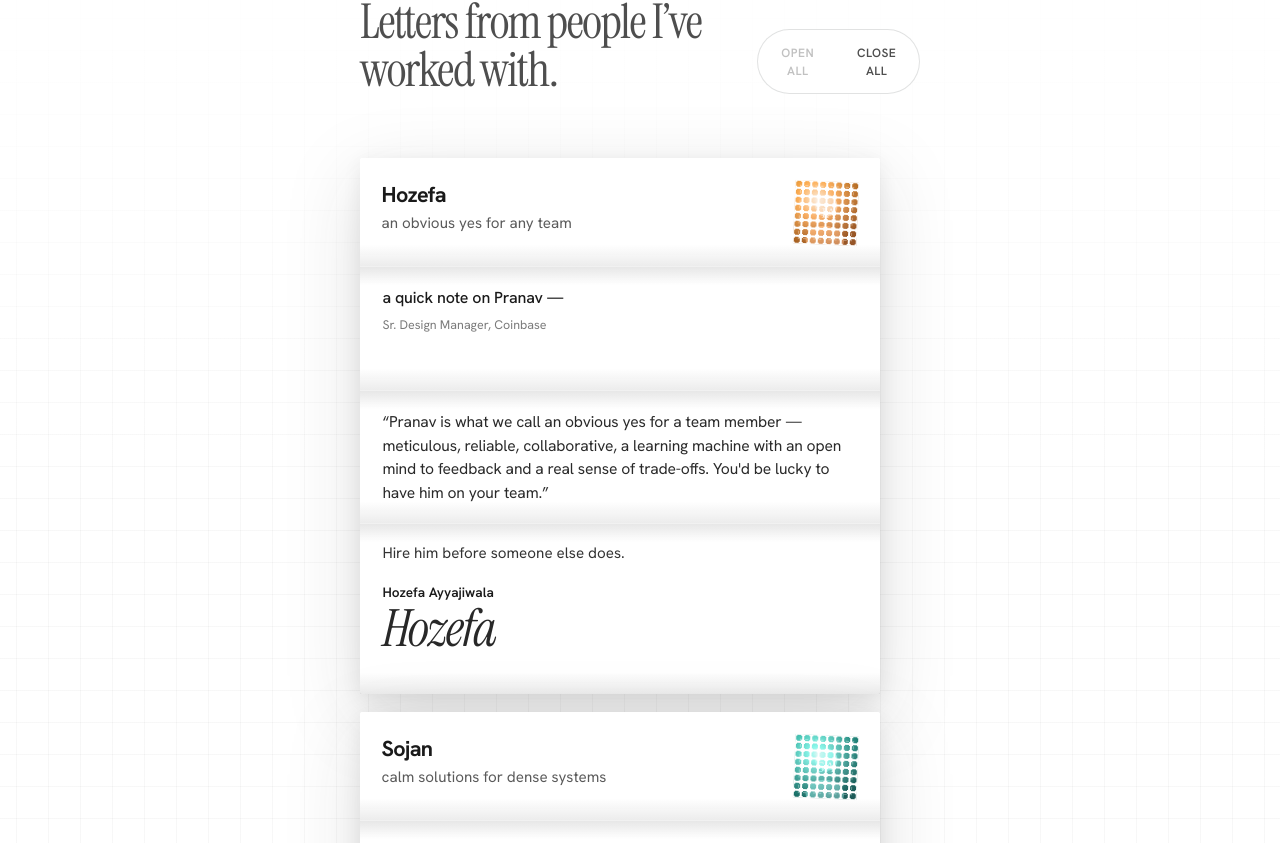
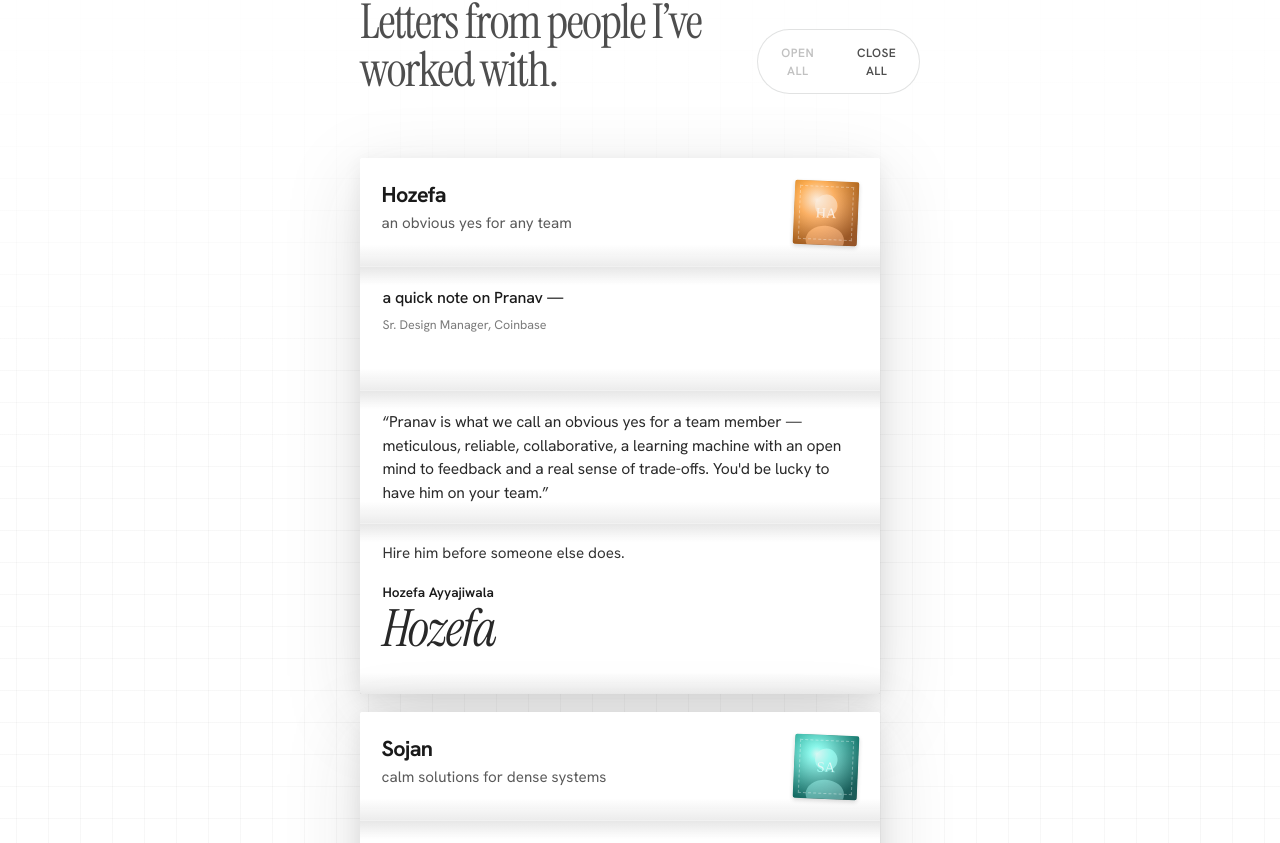
Before and after one commit to designernoob/cursorportfolio, a React (Vite) app: page / in a window 1280 px wide. Shown: the part 6108-6951 px from the top of the page. Built offline with nearby package versions, Linux system fonts and the light colour scheme; the HTML template or start-up script is replaced by a standard one.

Commit message:
Remove dotted stamp mask pattern from letters
The scalloped-edge CSS mask was rendering as a visible bronze
dot grid on each stamp — replace with a clean square stamp.

Co-authored-by: pranavvmitan <designernoob@users.noreply.github.com>

```diff
--- a/src/index.css
+++ b/src/index.css
@@ -382,15 +382,7 @@ a {
   width: 64px;
   height: 64px;
   overflow: hidden;
-  /* Serrated postage-stamp edge via radial mask */
-  -webkit-mask:
-    radial-gradient(circle, #000 55%, transparent 56%) 0 0 / 8px 8px,
-    linear-gradient(#000 0 0);
-  -webkit-mask-composite: destination-in;
-  mask:
-    radial-gradient(circle, #000 55%, transparent 56%) 0 0 / 8px 8px,
-    linear-gradient(#000 0 0);
-  mask-composite: intersect;
+  border-radius: 2px;
   box-shadow: 0 2px 4px rgba(0, 0, 0, 0.16);
   transform: rotate(2.5deg);
 }
```
